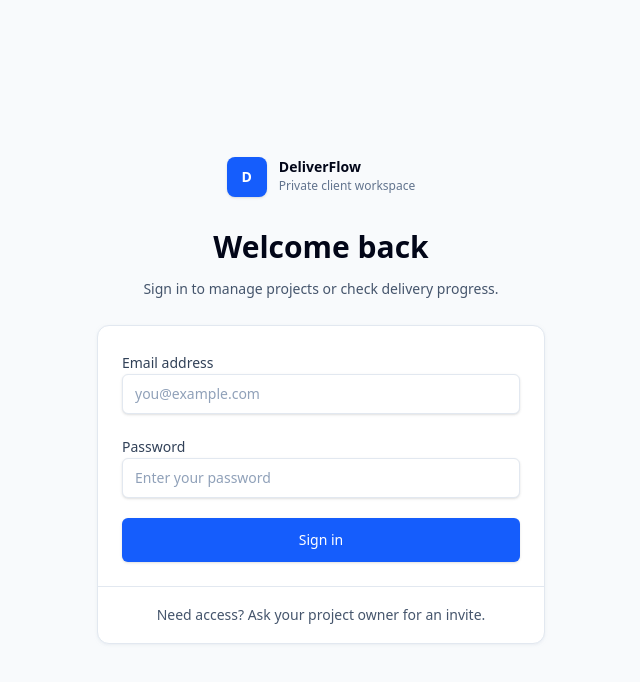
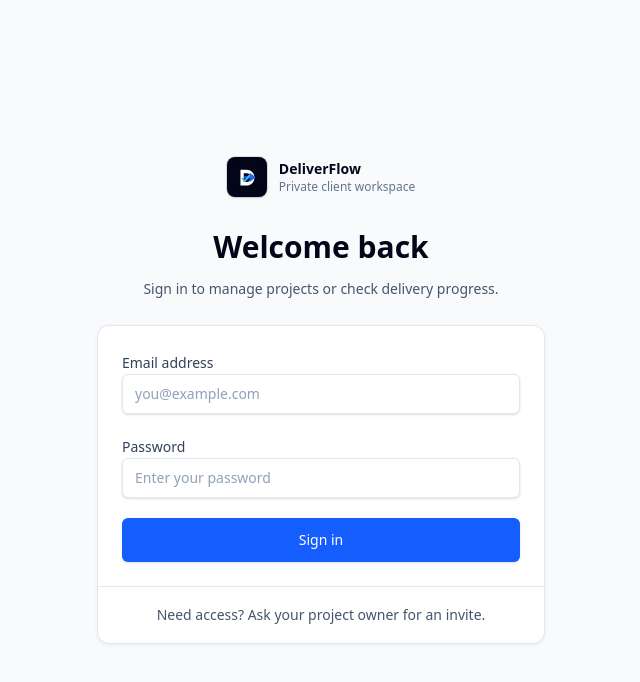
Before and after one commit to skerdiD/deliver-flow, a Next.js app: page /login in a window 1280 px wide. Shown: the top 682 px of the page, without its empty margins (319-959 px from the left). Built offline with nearby package versions, Linux system fonts and the light colour scheme; no server answers.

Commit message:
add site logo

```diff
--- a/src/components/auth/auth-shell.tsx
+++ b/src/components/auth/auth-shell.tsx
@@ -1,3 +1,5 @@
+import { BrandLogo } from "@/components/shared/brand-logo";
+
 type AuthShellProps = {
   title: string;
   description: string;
@@ -8,20 +10,11 @@ export function AuthShell({ title, description, children }: AuthShellProps) {
   return (
     <main className="flex min-h-screen items-center justify-center bg-slate-50 px-4 py-10 text-slate-950 sm:px-6">
       <section className="w-full max-w-md">
-        <div className="mb-8 flex items-center justify-center gap-3">
-          <div className="grid size-10 place-items-center rounded-lg bg-blue-600 text-sm font-bold text-white shadow-sm">
-            D
-          </div>
-
-          <div>
-            <p className="text-sm font-semibold leading-none text-slate-950">
-              DeliverFlow
-            </p>
-            <p className="mt-1 text-xs text-slate-500">
-              Private client workspace
-            </p>
-          </div>
-        </div>
+        <BrandLogo
+          className="mb-8 justify-center"
+          iconClassName="size-10 bg-slate-950"
+          subtitle="Private client workspace"
+        />
 
         <div className="mb-6 text-center">
           <h1 className="text-3xl font-semibold text-slate-950">
--- a/src/components/layouts/admin-sidebar.tsx
+++ b/src/components/layouts/admin-sidebar.tsx
@@ -3,6 +3,7 @@
 import Link from "next/link";
 import { usePathname } from "next/navigation";
 
+import { BrandLogo } from "@/components/shared/brand-logo";
 import { adminNavigation } from "@/config/navigation";
 import { cn } from "@/lib/utils";
 
@@ -12,14 +13,8 @@ export function AdminSidebar() {
   return (
     <aside className="sticky top-0 hidden h-screen w-72 shrink-0 border-r border-slate-200 bg-white lg:block">
       <div className="flex h-16 items-center border-b border-slate-200 px-6">
-        <Link href="/admin/dashboard" className="flex items-center gap-3">
-          <div className="grid size-9 place-items-center rounded-lg bg-slate-950 text-sm font-bold text-white shadow-sm">
-            D
-          </div>
-          <div>
-            <p className="text-sm font-semibold text-slate-950">DeliverFlow</p>
-            <p className="text-xs text-slate-500">Admin workspace</p>
-          </div>
+        <Link href="/admin/dashboard">
+          <BrandLogo subtitle="Admin workspace" />
         </Link>
       </div>
 
--- a/src/components/layouts/client-sidebar.tsx
+++ b/src/components/layouts/client-sidebar.tsx
@@ -3,6 +3,7 @@
 import Link from "next/link";
 import { usePathname } from "next/navigation";
 
+import { BrandLogo } from "@/components/shared/brand-logo";
 import { clientNavigation } from "@/config/navigation";
 import { cn } from "@/lib/utils";
 
@@ -12,14 +13,8 @@ export function ClientSidebar() {
   return (
     <aside className="sticky top-0 hidden h-screen w-64 shrink-0 border-r border-slate-200 bg-white lg:block">
       <div className="flex h-16 items-center border-b border-slate-200 px-6">
-        <Link href="/client/dashboard" className="flex items-center gap-3">
-          <div className="grid size-9 place-items-center rounded-lg bg-slate-950 text-sm font-bold text-white shadow-sm">
-            D
-          </div>
-          <div>
-            <p className="text-sm font-semibold text-slate-950">DeliverFlow</p>
-            <p className="text-xs text-slate-500">Client portal</p>
-          </div>
+        <Link href="/client/dashboard">
+          <BrandLogo subtitle="Client portal" />
         </Link>
       </div>
 
--- a/src/components/layouts/mobile-sidebar.tsx
+++ b/src/components/layouts/mobile-sidebar.tsx
@@ -5,6 +5,7 @@ import { Menu } from "lucide-react";
 import { usePathname } from "next/navigation";
 
 import { Button } from "@/components/ui/button";
+import { BrandLogo } from "@/components/shared/brand-logo";
 import {
   Sheet,
   SheetContent,
@@ -35,7 +36,9 @@ export function MobileSidebar({ type }: MobileSidebarProps) {
 
         <SheetContent side="left" className="w-[min(20rem,calc(100vw-1rem))]">
           <SheetHeader>
-            <SheetTitle>DeliverFlow</SheetTitle>
+            <SheetTitle>
+              <BrandLogo subtitle={type === "admin" ? "Admin workspace" : "Client portal"} />
+            </SheetTitle>
           </SheetHeader>
 
           <nav className="mt-6 space-y-1">
--- /dev/null
+++ b/src/components/shared/brand-logo.tsx
@@ -0,0 +1,50 @@
+import Image from "next/image";
+
+import { cn } from "@/lib/utils";
+
+type BrandLogoProps = {
+  className?: string;
+  iconClassName?: string;
+  showText?: boolean;
+  subtitle?: string;
+};
+
+export function BrandLogo({
+  className,
+  iconClassName,
+  showText = true,
+  subtitle,
+}: BrandLogoProps) {
+  return (
+    <div className={cn("flex items-center gap-3", className)}>
+      <div
+        className={cn(
+          "grid size-9 shrink-0 place-items-center rounded-lg bg-slate-950 shadow-sm ring-1 ring-slate-900/10",
+          iconClassName,
+        )}
+      >
+        <Image
+          src="/deliverflow-logo.svg"
+          alt=""
+          width={28}
+          height={28}
+          priority
+          className="size-7"
+        />
+      </div>
+
+      {showText ? (
+        <div className="min-w-0">
+          <p className="truncate text-sm font-semibold leading-5 text-slate-950">
+            DeliverFlow
+          </p>
+          {subtitle ? (
+            <p className="truncate text-xs leading-4 text-slate-500">
+              {subtitle}
+            </p>
+          ) : null}
+        </div>
+      ) : null}
+    </div>
+  );
+}
```
Also changed, not shown: public/deliverflow-logo-concept.png (added), public/deliverflow-logo.svg (added).
